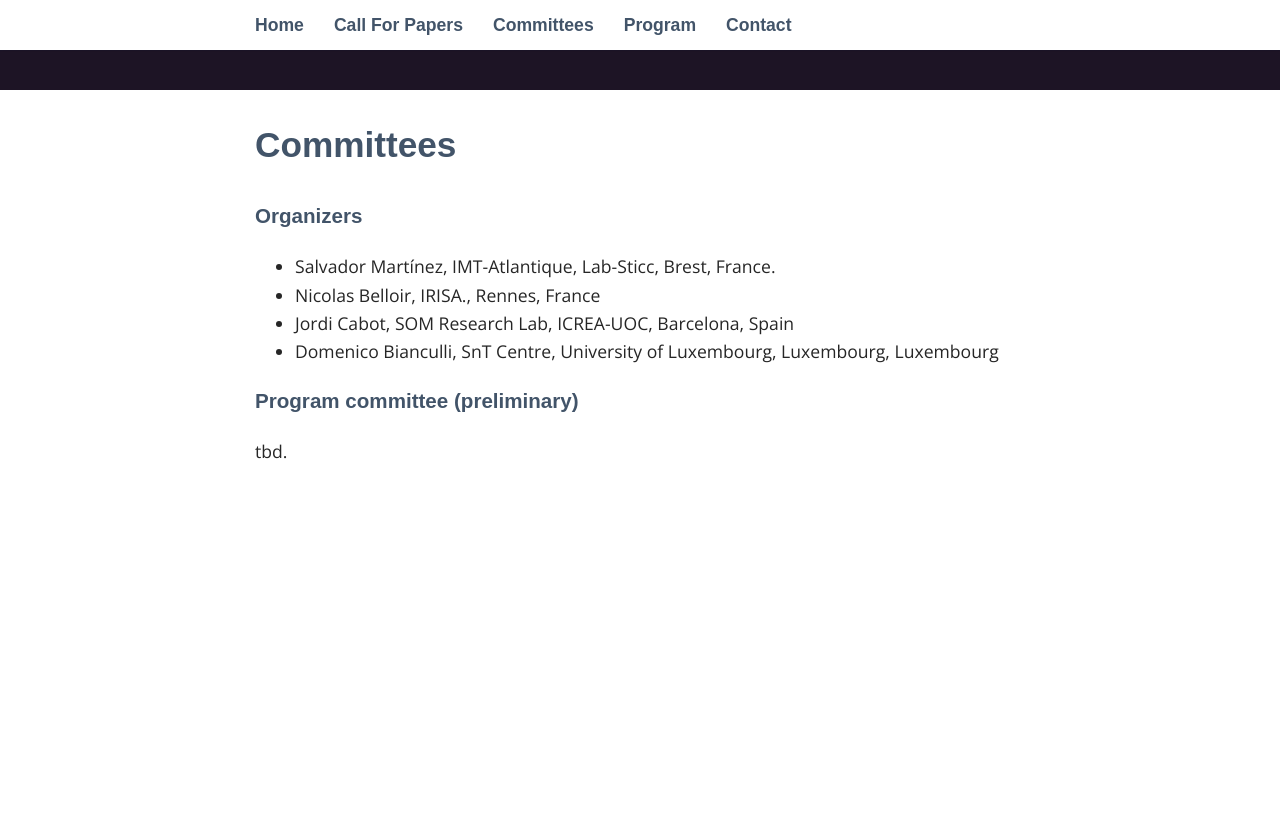
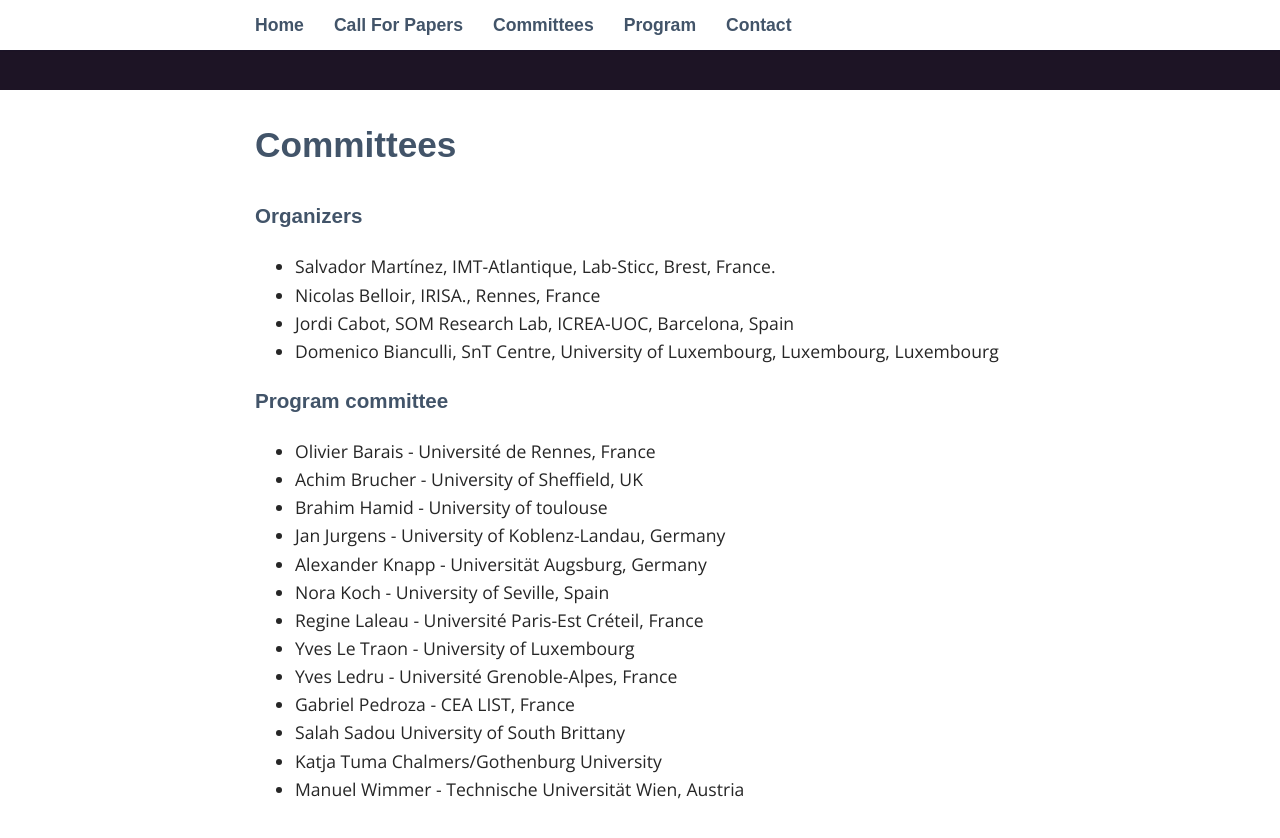
Before and after one commit to modelia/secure-mde-workshop, a Jekyll site: the page built from _pages/02_committees.md, in a window 1280 px wide and 900 px high, scrolled down 544 px. Shown: the top 838 px of the window. Built offline with Jekyll 4.4.1, drawn with Linux system fonts in a browser that asks for light colours; some web fonts are replaced; before the commit the page ends 1107 px from its top, so only the background shows below that.

Commit message:
adding pc committee members

```diff
--- a/_pages/02_committees.md
+++ b/_pages/02_committees.md
@@ -11,7 +11,19 @@ permalink: /Committees/
  * Jordi Cabot, SOM Research Lab, ICREA-UOC, Barcelona, Spain
  * Domenico Bianculli, SnT Centre, University of Luxembourg, Luxembourg, Luxembourg
 
-### Program committee (preliminary)
+### Program committee
 
 
-tbd.
+ * Olivier Barais - Université de Rennes, France
+ * Achim Brucher - University of Sheffield, UK
+ * Brahim Hamid	- University of toulouse
+ * Jan Jurgens - University of Koblenz-Landau, Germany
+ * Alexander Knapp - Universität Augsburg, Germany
+ * Nora Koch - University of Seville, Spain
+ * Regine Laleau - Université Paris-Est Créteil, France
+ * Yves	Le Traon - University of Luxembourg
+ * Yves Ledru - Université Grenoble-Alpes, France
+ * Gabriel Pedroza - CEA LIST, France
+ * Salah Sadou University of South Brittany
+ * Katja Tuma	Chalmers/Gothenburg University
+ * Manuel Wimmer - Technische Universität Wien, Austria
```
